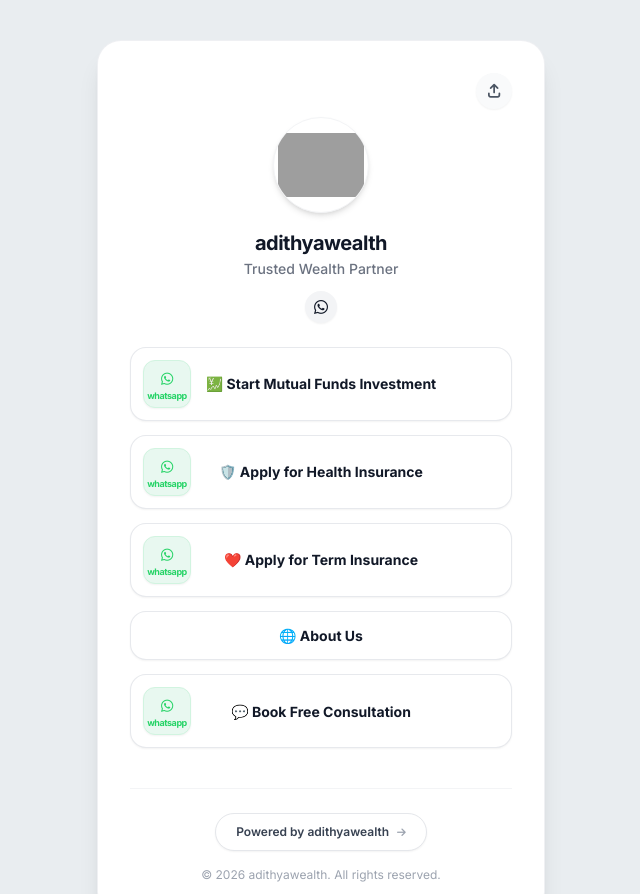
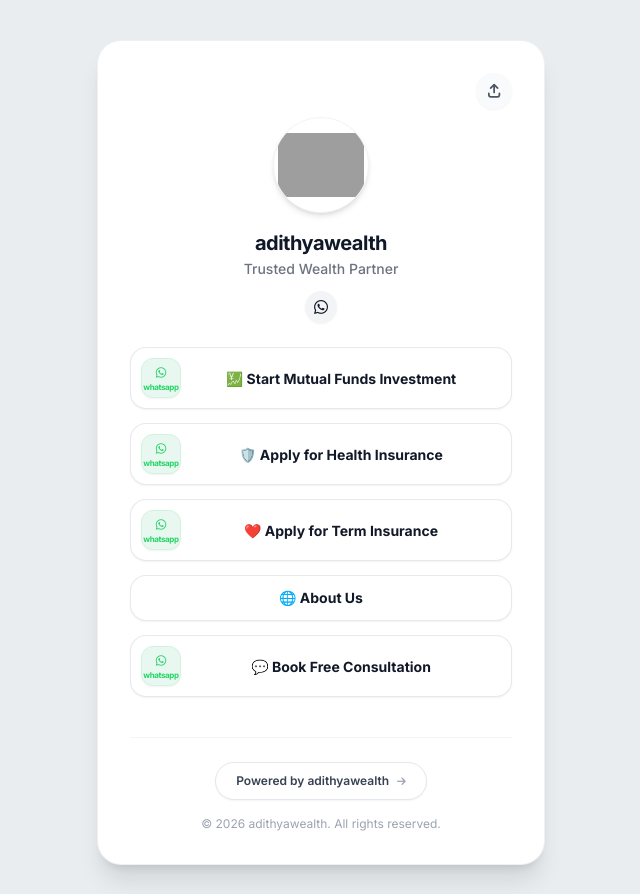
Before and after one commit to adithyanarisipilli/adithyawealth, a plain HTML site: page index.html in a window 1280 px wide. Shown: the top 894 px of the page, without its empty margins (319-959 px from the left). Drawn offline with nearby package versions, Linux system fonts and the light colour scheme; grey boxes are pictures that could not be loaded.

Commit message:
Update index.html

```diff
--- a/index.html
+++ b/index.html
@@ -16,7 +16,7 @@
         }
         body {
             font-family: 'Inter', sans-serif;
-            background-color: #e9edf0; /* Soft light grey to highlight white cards & logo */
+            background-color: #e9edf0;
             color: #1f2937;
             margin: 0;
             padding: 0;
@@ -44,7 +44,7 @@
 <body>
 
     <!-- Main Container -->
-    <main class="w-full sm:max-w-md min-h-screen sm:min-h-0 bg-white sm:rounded-3xl sm:shadow-xl sm:border sm:border-gray-200/60 p-6 sm:p-8 relative flex flex-col justify-between">
+    <main class="w-full sm:max-w-md min-h-screen sm:min-h-0 bg-white sm:rounded-3xl sm:shadow-xl sm:border sm:border-gray-200/60 p-5 sm:p-8 relative flex flex-col justify-between">
 
         <div>
             <!-- Top Actions / Share Page Icon -->
@@ -74,70 +74,62 @@
             <div class="space-y-3.5 w-full">
 
                 <!-- 1. Start Mutual Funds Investment -->
-                <a href="https://wa.me/919494471548?text=Hi%20Adithya%2C%0A%0AI%20would%20like%20to%20start%20investing%20in%20Mutual%20Funds.%0A%0AStart%20Onboarding%3A%20%0Ahttps%3A%2F%2Fmweb.assetplus.in%2Fclient_onboarding%2F%3Fadvisor%3D6a018efe67d2444615dec026%0A%0ABefore%20we%20begin%2C%20I'll%20keep%20the%20following%20details%20and%20documents%20ready%20and%20share%20them%20here%3A%0A%0A-%20PAN%20Card%20Number%0A-%20Name%20%28as%20per%20PAN%29%0A-%20Mobile%20Number%0A-%20Email%20ID%0A-%20Aadhaar%20Card%0A-%20Bank%20Account%20Details%0A-%20Nominee%20Aadhaar%20Card%0A-%20DigiLocker%20%28if%20available%29%0A%0AOnce%20these%20are%20shared%2C%20we%20can%20complete%20the%20investment%20process%20smoothly." target="_blank" class="link-card grid grid-cols-[auto_1fr_auto] items-center p-3 bg-white hover:bg-gray-50/80 border border-gray-200/90 rounded-2xl shadow-sm group w-full">
-                    <div class="w-12 h-12 rounded-xl bg-[#e8f8f0] border border-[#d1f4e0] flex flex-col items-center justify-center text-[#25D366] shrink-0 shadow-sm">
-                        <i class="fa-brands fa-whatsapp text-sm"></i>
-                        <span class="text-[9px] font-bold tracking-tighter lowercase leading-none mt-0.5">whatsapp</span>
+                <a href="https://wa.me/919494471548?text=Hi%20Adithya%2C%0A%0AI%20would%20like%20to%20start%20investing%20in%20Mutual%20Funds.%0A%0AStart%20Onboarding%3A%20%0Ahttps%3A%2F%2Fmweb.assetplus.in%2Fclient_onboarding%2F%3Fadvisor%3D6a018efe67d2444615dec026%0A%0ABefore%20we%20begin%2C%20I'll%20keep%20the%20following%20details%20and%20documents%20ready%20and%20share%20them%20here%3A%0A%0A-%20PAN%20Card%20Number%0A-%20Name%20%28as%20per%20PAN%29%0A-%20Mobile%20Number%0A-%20Email%20ID%0A-%20Aadhaar%20Card%0A-%20Bank%20Account%20Details%0A-%20Nominee%20Aadhaar%20Card%0A-%20DigiLocker%20%28if%20available%29%0A%0AOnce%20these%20are%20shared%2C%20we%20can%20complete%20the%20investment%20process%20smoothly." target="_blank" class="link-card grid grid-cols-[auto_1fr] items-center p-2.5 bg-white hover:bg-gray-50/80 border border-gray-200/90 rounded-2xl shadow-sm group w-full">
+                    <div class="w-10 h-10 rounded-xl bg-[#e8f8f0] border border-[#d1f4e0] flex flex-col items-center justify-center text-[#25D366] shrink-0 shadow-sm mr-2">
+                        <i class="fa-brands fa-whatsapp text-xs"></i>
+                        <span class="text-[8px] font-bold tracking-tighter lowercase leading-none mt-0.5">whatsapp</span>
                     </div>
-                    <div class="flex justify-center px-3">
-                        <span class="text-sm font-bold text-gray-900 leading-snug text-left inline-block">
+                    <div class="text-center overflow-hidden pr-2">
+                        <span class="text-xs sm:text-sm font-bold text-gray-900 whitespace-nowrap inline-block">
                             💹 Start Mutual Funds Investment
                         </span>
                     </div>
-                    <div class="w-12"></div>
                 </a>
 
                 <!-- 2. Apply for Health Insurance -->
-                <a href="https://wa.me/919494471548?text=Hi%20Adithya%2C%0A%0AI%20would%20like%20to%20apply%20for%20Health%20Insurance.%0A%0AFirst%20Complete%20KYC%20here%3A%20%0Ahttps%3A%2F%2Fpehchaan.hdfcergo.com%2F%0A%0ABefore%20we%20begin%20the%20application%20process%2C%20I'll%20keep%20the%20following%20details%20and%20documents%20ready%20and%20share%20them%20here%3A%0A%0A-%20Aadhaar%20Card%0A-%20PAN%20Card%0A-%20Bank%20Account%20Details%20%28Account%20Number%2C%20IFSC%20Code%2C%20Branch%20Name%29%0A-%20Mobile%20Number%0A-%20Email%20ID%0A-%20Correspondence%20Address%0A-%20Occupation%20%28Salaried%20or%20Self-Employed%29%0A-%20Approximate%20Annual%20Income%0A-%20Height%20and%20Weight%0A-%20Nominee%20Name%2C%20Relationship%20and%20Date%20of%20Birth" target="_blank" class="link-card grid grid-cols-[auto_1fr_auto] items-center p-3 bg-white hover:bg-gray-50/80 border border-gray-200/90 rounded-2xl shadow-sm group w-full">
-                    <div class="w-12 h-12 rounded-xl bg-[#e8f8f0] border border-[#d1f4e0] flex flex-col items-center justify-center text-[#25D366] shrink-0 shadow-sm">
-                        <i class="fa-brands fa-whatsapp text-sm"></i>
-                        <span class="text-[9px] font-bold tracking-tighter lowercase leading-none mt-0.5">whatsapp</span>
+                <a href="https://wa.me/919494471548?text=Hi%20Adithya%2C%0A%0AI%20would%20like%20to%20apply%20for%20Health%20Insurance.%0A%0AFirst%20Complete%20KYC%20here%3A%20%0Ahttps%3A%2F%2Fpehchaan.hdfcergo.com%2F%0A%0ABefore%20we%20begin%20the%20application%20process%2C%20I'll%20keep%20the%20following%20details%20and%20documents%20ready%20and%20share%20them%20here%3A%0A%0A-%20Aadhaar%20Card%0A-%20PAN%20Card%0A-%20Bank%20Account%20Details%20%28Account%20Number%2C%20IFSC%20Code%2C%20Branch%20Name%29%0A-%20Mobile%20Number%0A-%20Email%20ID%0A-%20Correspondence%20Address%0A-%20Occupation%20%28Salaried%20or%20Self-Employed%29%0A-%20Approximate%20Annual%20Income%0A-%20Height%20and%20Weight%0A-%20Nominee%20Name%2C%20Relationship%20and%20Date%20of%20Birth" target="_blank" class="link-card grid grid-cols-[auto_1fr] items-center p-2.5 bg-white hover:bg-gray-50/80 border border-gray-200/90 rounded-2xl shadow-sm group w-full">
+                    <div class="w-10 h-10 rounded-xl bg-[#e8f8f0] border border-[#d1f4e0] flex flex-col items-center justify-center text-[#25D366] shrink-0 shadow-sm mr-2">
+                        <i class="fa-brands fa-whatsapp text-xs"></i>
+                        <span class="text-[8px] font-bold tracking-tighter lowercase leading-none mt-0.5">whatsapp</span>
                     </div>
-                    <div class="flex justify-center px-3">
-                        <span class="text-sm font-bold text-gray-900 leading-snug text-left inline-block">
+                    <div class="text-center overflow-hidden pr-2">
+                        <span class="text-xs sm:text-sm font-bold text-gray-900 whitespace-nowrap inline-block">
                             🛡️ Apply for Health Insurance
                         </span>
                     </div>
-                    <div class="w-12"></div>
                 </a>
 
                 <!-- 3. Apply for Term Insurance -->
-                <a href="https://wa.me/919494471548?text=Hi%20Adithya%2C%0A%0A-%20Mobile%20Number%20%26%20Email%20ID%0A-%20Place%20of%20Birth%0A-%20Identification%20Mark%20%28Mole%29%0A-%20Highest%20Qualification%0A-%20Mother's%20Name%0A-%20Smoking%20Status%20%28Smoker%20or%20Non-Smoker%29%0A-%20Marital%20Status%0A-%20Height%20%26%20Weight%0A-%20Nearest%20Landmark%0A-%20Nominee%20Name%20%26%20DOB%0A-%20Company%20Name%2C%20Designation%20and%20Address%0A-%20Annual%20Income%0A-%20Existing%20Life%20Insurance%20Coverage%20%28if%20any%29%0A-%20Current%20Health%20Issues%20%26%20Parents%20Health%20History%20%20%28BP%2C%20Diabetes%2C%20Heart%20Problems%2C%20etc.%29%0A%0ARequired%20Documents%0A%0A-%20PAN%20%26%20Aadhaar%0A-%20Cancelled%20Cheque%20%28or%20Passbook%29%0A-%20Last%203%20Months%20Salary%20Slips" target="_blank" class="link-card grid grid-cols-[auto_1fr_auto] items-center p-3 bg-white hover:bg-gray-50/80 border border-gray-200/90 rounded-2xl shadow-sm group w-full">
-                    <div class="w-12 h-12 rounded-xl bg-[#e8f8f0] border border-[#d1f4e0] flex flex-col items-center justify-center text-[#25D366] shrink-0 shadow-sm">
-                        <i class="fa-brands fa-whatsapp text-sm"></i>
-                        <span class="text-[9px] font-bold tracking-tighter lowercase leading-none mt-0.5">whatsapp</span>
+                <a href="https://wa.me/919494471548?text=Hi%20Adithya%2C%0A%0A-%20Mobile%20Number%20%26%20Email%20ID%0A-%20Place%20of%20Birth%0A-%20Identification%20Mark%20%28Mole%29%0A-%20Highest%20Qualification%0A-%20Mother's%20Name%0A-%20Smoking%20Status%20%28Smoker%20or%20Non-Smoker%29%0A-%20Marital%20Status%0A-%20Height%20%26%20Weight%0A-%20Nearest%20Landmark%0A-%20Nominee%20Name%20%26%20DOB%0A-%20Company%20Name%2C%20Designation%20and%20Address%0A-%20Annual%20Income%0A-%20Existing%20Life%20Insurance%20Coverage%20%28if%20any%29%0A-%20Current%20Health%20Issues%20%26%20Parents%20Health%20History%20%20%28BP%2C%20Diabetes%2C%20Heart%20Problems%2C%20etc.%29%0A%0ARequired%20Documents%0A%0A-%20PAN%20%26%20Aadhaar%0A-%20Cancelled%20Cheque%20%28or%20Passbook%29%0A-%20Last%203%20Months%20Salary%20Slips" target="_blank" class="link-card grid grid-cols-[auto_1fr] items-center p-2.5 bg-white hover:bg-gray-50/80 border border-gray-200/90 rounded-2xl shadow-sm group w-full">
+                    <div class="w-10 h-10 rounded-xl bg-[#e8f8f0] border border-[#d1f4e0] flex flex-col items-center justify-center text-[#25D366] shrink-0 shadow-sm mr-2">
+                        <i class="fa-brands fa-whatsapp text-xs"></i>
+                        <span class="text-[8px] font-bold tracking-tighter lowercase leading-none mt-0.5">whatsapp</span>
                     </div>
-                    <div class="flex justify-center px-3">
-                        <span class="text-sm font-bold text-gray-900 leading-snug text-left inline-block">
+                    <div class="text-center overflow-hidden pr-2">
+                        <span class="text-xs sm:text-sm font-bold text-gray-900 whitespace-nowrap inline-block">
                             ❤️ Apply for Term Insurance
                         </span>
                     </div>
-                    <div class="w-12"></div>
                 </a>
 
                 <!-- 4. About Us -->
-                <a href="http://adithyawealth-mfd.odoo.com/" target="_blank" class="link-card grid grid-cols-[auto_1fr_auto] items-center p-3.5 bg-white hover:bg-gray-50/80 border border-gray-200/90 rounded-2xl shadow-sm group w-full">
-                    <div class="w-9"></div>
-                    <div class="flex justify-center px-3">
-                        <span class="text-sm font-bold text-gray-900 leading-snug text-left inline-block">
-                            🌐 About Us
-                        </span>
-                    </div>
-                    <div class="w-9"></div>
+                <a href="http://adithyawealth-mfd.odoo.com/" target="_blank" class="link-card flex items-center justify-center p-3 bg-white hover:bg-gray-50/80 border border-gray-200/90 rounded-2xl shadow-sm group w-full">
+                    <span class="text-xs sm:text-sm font-bold text-gray-900 whitespace-nowrap">
+                        🌐 About Us
+                    </span>
                 </a>
 
                 <!-- 5. Book Free Consultation -->
-                <a href="https://wa.me/919494471548?text=Hi%20Adithya,%20I%20found%20your%20website%20and%20would%20like%20a%20free%20financial%20consultation." target="_blank" class="link-card grid grid-cols-[auto_1fr_auto] items-center p-3 bg-white hover:bg-gray-50/80 border border-gray-200/90 rounded-2xl shadow-sm group w-full">
-                    <div class="w-12 h-12 rounded-xl bg-[#e8f8f0] border border-[#d1f4e0] flex flex-col items-center justify-center text-[#25D366] shrink-0 shadow-sm">
-                        <i class="fa-brands fa-whatsapp text-sm"></i>
-                        <span class="text-[9px] font-bold tracking-tighter lowercase leading-none mt-0.5">whatsapp</span>
+                <a href="https://wa.me/919494471548?text=Hi%20Adithya,%20I%20found%20your%20website%20and%20would%20like%20a%20free%20financial%20consultation." target="_blank" class="link-card grid grid-cols-[auto_1fr] items-center p-2.5 bg-white hover:bg-gray-50/80 border border-gray-200/90 rounded-2xl shadow-sm group w-full">
+                    <div class="w-10 h-10 rounded-xl bg-[#e8f8f0] border border-[#d1f4e0] flex flex-col items-center justify-center text-[#25D366] shrink-0 shadow-sm mr-2">
+                        <i class="fa-brands fa-whatsapp text-xs"></i>
+                        <span class="text-[8px] font-bold tracking-tighter lowercase leading-none mt-0.5">whatsapp</span>
                     </div>
-                    <div class="flex justify-center px-3">
-                        <span class="text-sm font-bold text-gray-900 leading-snug text-left inline-block">
+                    <div class="text-center overflow-hidden pr-2">
+                        <span class="text-xs sm:text-sm font-bold text-gray-900 whitespace-nowrap inline-block">
                             💬 Book Free Consultation
                         </span>
                     </div>
-                    <div class="w-12"></div>
                 </a>
 
             </div>
```
